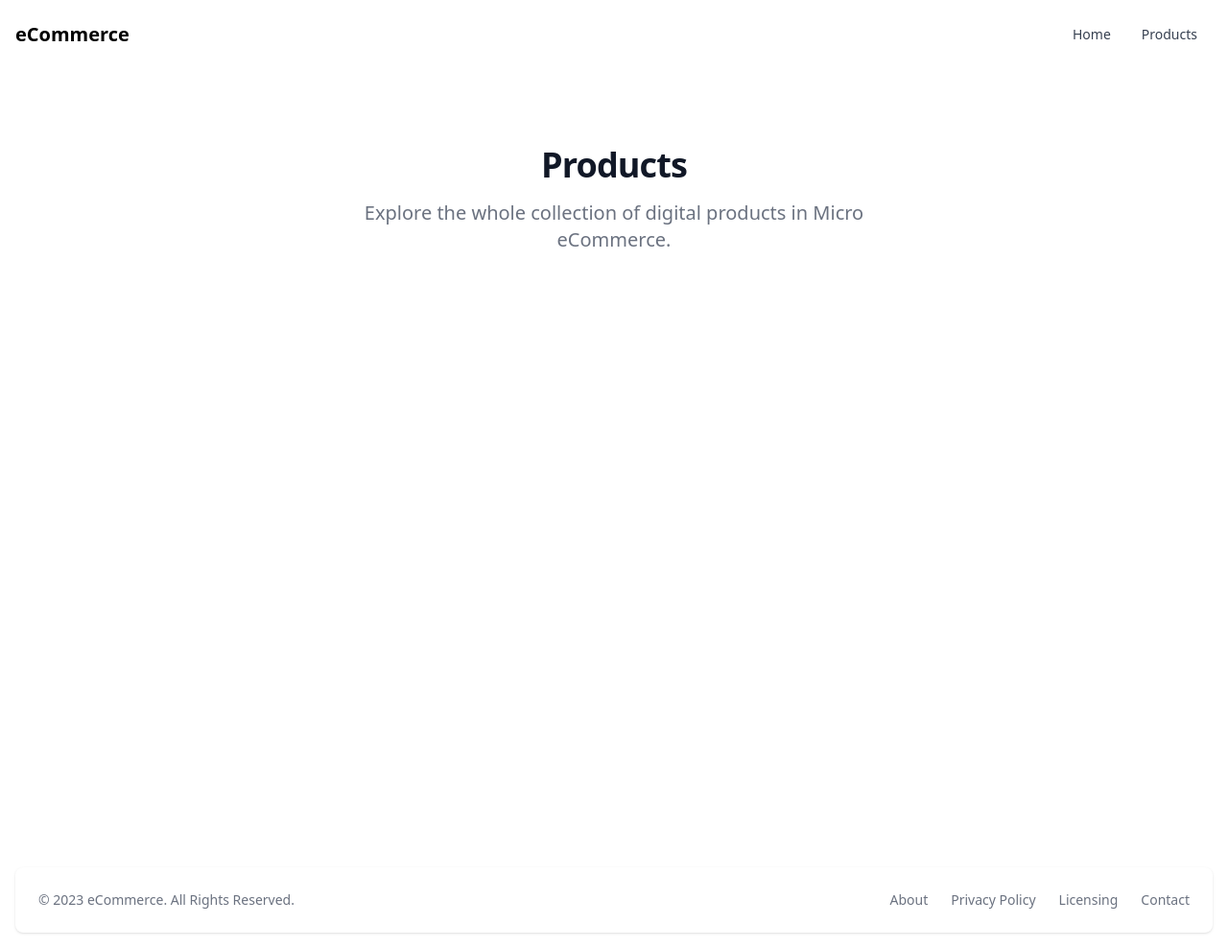
After one commit to hudaifa-dev/image-e-commerce, a Django app: page /products/ in a window 1280 px wide. The commit adds this page. Shown: the whole page at 96% size. Run offline with Django 4.2, Linux system fonts and the light colour scheme; data that the repository does not hold is empty.

Commit message:
product list view

```diff
--- /dev/null
+++ b/src/products/urls.py
@@ -0,0 +1,9 @@
+from django.urls import path
+
+from . import views
+
+app_name = "products"
+urlpatterns = [
+    path("create/", views.product_create_view, name="create"),
+    path('', views.product_list_view, name='list'),
+]
--- a/src/products/views.py
+++ b/src/products/views.py
@@ -1,3 +1,24 @@
-from django.shortcuts import render
+from django.shortcuts import redirect, render
 
-# Create your views here.
+from .models import Product
+
+from .forms import ProductForm
+
+
+def product_create_view(request):
+    context = {}
+    form = ProductForm(request.POST or None)
+    if form.is_valid():
+        obj = form.save(commit=False)
+        if request.user.is_authenticated:
+            obj.user = request.user
+            obj.save()
+            return redirect(obj.get_manage_url())
+        form.add_error(None, "Your must be logged in to create products.")
+    context["form"] = form
+    return render(request, "products/create.html", context)
+
+
+def product_list_view(request):
+    object_list = Product.objects.all()
+    return render(request, "products/list.html", {"object_list": object_list})
--- a/src/project/urls.py
+++ b/src/project/urls.py
@@ -15,9 +15,10 @@
 """
 from . import views
 from django.contrib import admin
-from django.urls import path
+from django.urls import include, path
 
 urlpatterns = [
     path('', views.home_view),
     path('admin/', admin.site.urls),
+    path('products/',include('products.urls')),
 ]
--- a/src/static/css/output.css
+++ b/src/static/css/output.css
@@ -1166,6 +1219,18 @@
   margin-top: 1rem;
 }
 
+.mb-6 {
+  margin-bottom: 1.5rem;
+}
+
+.mb-8 {
+  margin-bottom: 2rem;
+}
+
+.mr-2 {
+  margin-right: 0.5rem;
+}
+
 .block {
   display: block;
 }
@@ -1228,6 +1293,14 @@
 
 .w-full {
   width: 100%;
+}
+
+.max-w-screen-sm {
+  max-width: 640px;
+}
+
+.max-w-screen-xl {
+  max-width: 1280px;
 }
 
 .flex-1 {
@@ -1334,6 +1407,10 @@
 
 .justify-between {
   justify-content: space-between;
+}
+
+.gap-8 {
+  gap: 2rem;
 }
 
 .space-x-2 > :not([hidden]) ~ :not([hidden]) {
@@ -1494,6 +1575,16 @@
   padding-bottom: 0.75rem;
 }
 
+.px-4 {
+  padding-left: 1rem;
+  padding-right: 1rem;
+}
+
+.py-8 {
+  padding-top: 2rem;
+  padding-bottom: 2rem;
+}
+
 .pl-3 {
   padding-left: 0.75rem;
 }
@@ -1542,6 +1633,14 @@
   font-weight: 600;
 }
 
+.font-light {
+  font-weight: 300;
+}
+
+.font-bold {
+  font-weight: 700;
+}
+
 .leading-6 {
   line-height: 1.5rem;
 }
@@ -1840,6 +1972,11 @@
   .sm\:text-center {
     text-align: center;
   }
+
+  .sm\:text-xl {
+    font-size: 1.25rem;
+    line-height: 1.75rem;
+  }
 }
 
 @media (min-width: 768px) {
@@ -1869,6 +2006,14 @@
 
   .md\:w-auto {
     width: auto;
+  }
+
+  .md\:w-64 {
+    width: 16rem;
+  }
+
+  .md\:grid-cols-2 {
+    grid-template-columns: repeat(2, minmax(0, 1fr));
   }
 
   .md\:flex-row {
@@ -1954,11 +2099,25 @@
 }
 
 @media (min-width: 1024px) {
+  .lg\:mb-16 {
+    margin-bottom: 4rem;
+  }
+
   .lg\:py-0 {
     padding-top: 0px;
     padding-bottom: 0px;
   }
 
+  .lg\:px-6 {
+    padding-left: 1.5rem;
+    padding-right: 1.5rem;
+  }
+
+  .lg\:py-16 {
+    padding-top: 4rem;
+    padding-bottom: 4rem;
+  }
+
   .lg\:text-6xl {
     font-size: 3.75rem;
     line-height: 1;
--- a/src/static/tailwind/tailwind-input.css
+++ b/src/static/tailwind/tailwind-input.css
@@ -7,5 +7,7 @@
     .form-control {
         @apply bg-gray-50 border border-gray-300 text-gray-900 text-sm rounded-lg focus:ring-blue-500 focus:border-blue-500 block w-full p-2.5 dark:bg-gray-700 dark:border-gray-600 dark:placeholder-gray-400 dark:text-white dark:focus:ring-blue-500 dark:focus:border-blue-500;
     }
-
+    .btn-submit {
+        @apply text-white bg-blue-700 hover:bg-blue-800 focus:ring-4 focus:outline-none focus:ring-blue-300 font-medium rounded-lg text-sm w-full sm:w-auto px-5 py-2.5 text-center dark:bg-blue-600 dark:hover:bg-blue-700 dark:focus:ring-blue-800;
+    }
 }
--- a/src/templates/base/navbar.html
+++ b/src/templates/base/navbar.html
@@ -18,16 +18,16 @@
             <ul
                 class="flex flex-col p-4 mt-4 border border-gray-100 rounded-lg bg-gray-50 md:flex-row md:space-x-8 md:mt-0 md:text-sm md:font-medium md:border-0 md:bg-white dark:bg-gray-800 md:dark:bg-gray-900 dark:border-gray-700">
                 <li>
-                    <a href="#"
-                        class="block py-2 pl-3 pr-4 text-white bg-blue-700 rounded md:bg-transparent md:text-blue-700 md:p-0 dark:text-white"
-                        aria-current="page">Home</a>
+                    <a href="/"
+                        class="block py-2 pl-3 pr-4 text-gray-700 rounded hover:bg-gray-100 md:hover:bg-transparent md:border-0 md:hover:text-blue-700 md:p-0 dark:text-gray-400 md:dark:hover:text-white dark:hover:bg-gray-700 dark:hover:text-white md:dark:hover:bg-transparent">Home</a>
                 </li>
 
                 <li>
-                    <a href="#"
-                        class="block py-2 pl-3 pr-4 text-gray-700 rounded hover:bg-gray-100 md:hover:bg-transparent md:border-0 md:hover:text-blue-700 md:p-0 dark:text-gray-400 md:dark:hover:text-white dark:hover:bg-gray-700 dark:hover:text-white md:dark:hover:bg-transparent">Contact</a>
+                    <a href="{% url 'products:list' %}"
+                        class="block py-2 pl-3 pr-4 text-gray-700 rounded hover:bg-gray-100 md:hover:bg-transparent md:border-0 md:hover:text-blue-700 md:p-0 dark:text-gray-400 md:dark:hover:text-white dark:hover:bg-gray-700 dark:hover:text-white md:dark:hover:bg-transparent">Products</a>
                 </li>
             </ul>
         </div>
+
     </div>
 </nav>
--- /dev/null
+++ b/src/templates/products/list.html
@@ -0,0 +1,21 @@
+{% extends "base.html" %}
+
+
+{% block content %}
+
+<section class="bg-white dark:bg-gray-900">
+    <div class="py-8 px-4 mx-auto max-w-screen-xl lg:py-16 lg:px-6 ">
+        <div class="mx-auto max-w-screen-sm text-center mb-8 lg:mb-16">
+            <h2 class="mb-4 text-4xl tracking-tight font-extrabold text-gray-900 dark:text-white">Products</h2>
+            <p class="font-light text-gray-500 lg:mb-16 sm:text-xl dark:text-gray-400">Explore the whole collection of digital products in Micro eCommerce.</p>
+        </div>
+        <div class="grid gap-8 mb-6 lg:mb-16 md:grid-cols-2">
+            {% for object in object_list %}
+                {% include 'products/list-card.html' with object=object %}
+            {% endfor %}
+
+        </div>
+    </div>
+  </section>
+
+{% endblock %}
```
Also changed, not shown: other parts of src/static/css/output.css (+90 -0 lines), src/templates/products/create.html (added, +13 -0 lines), src/templates/products/list-card.html (added, +14 -0 lines).
